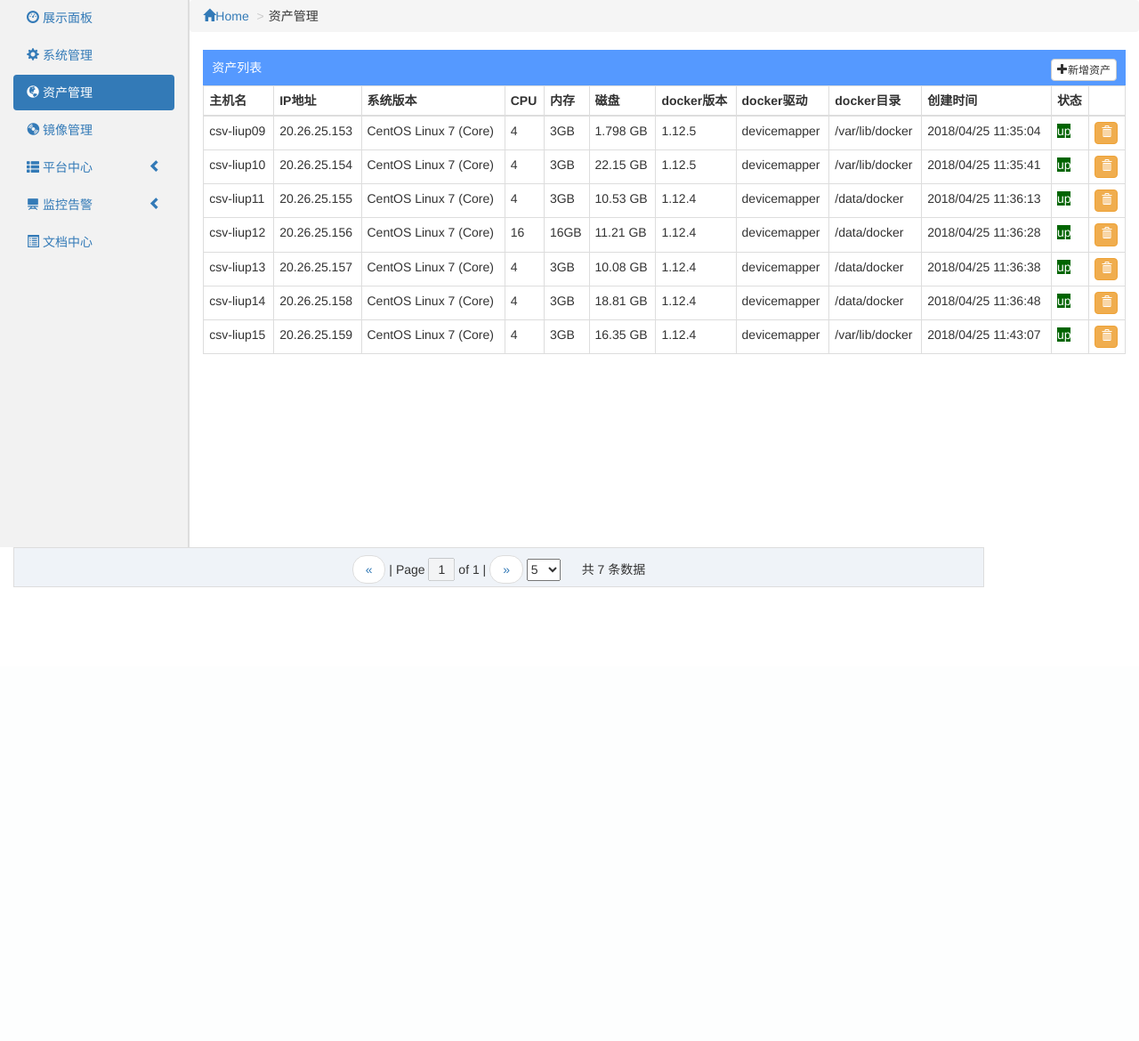
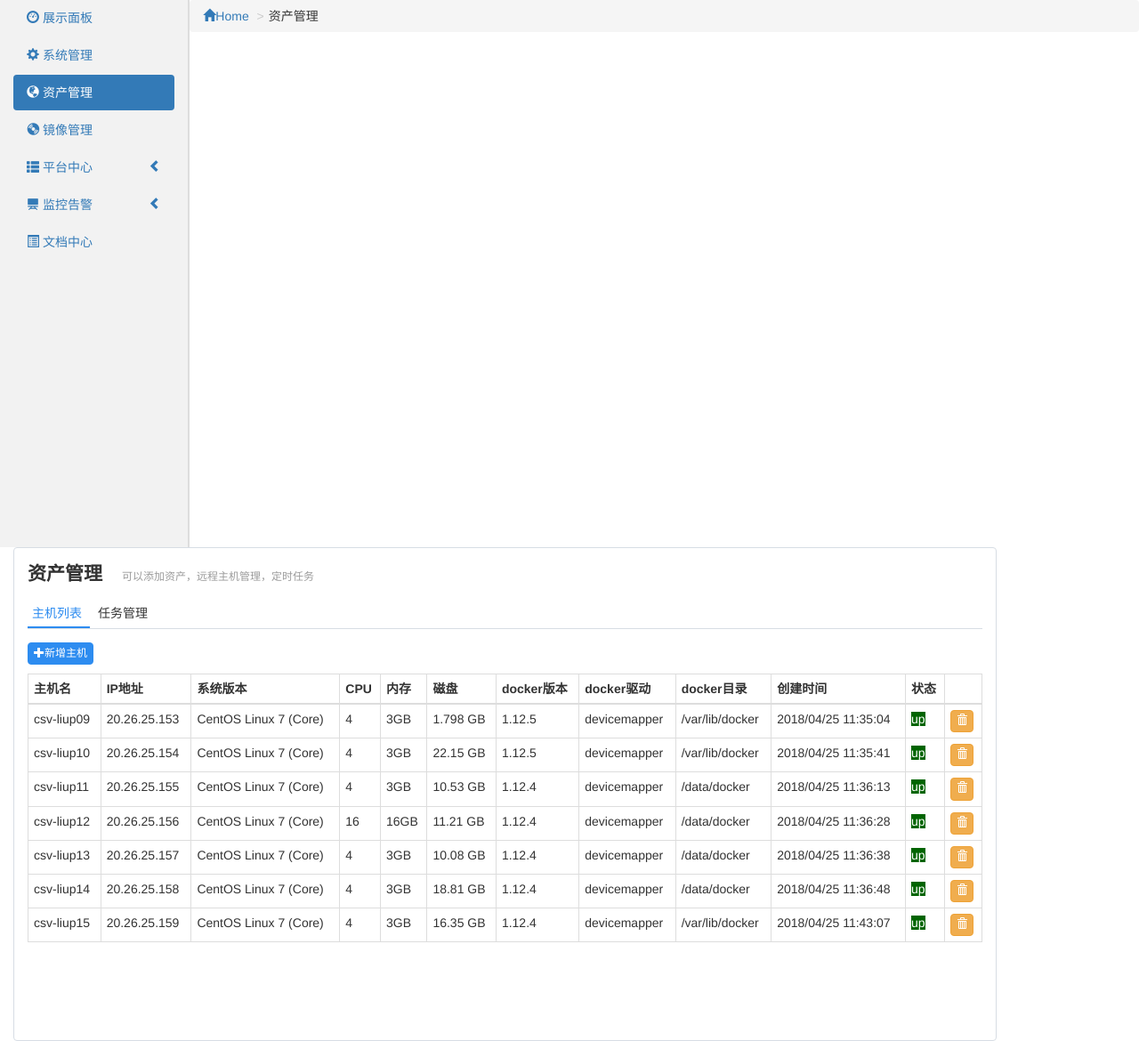
Before and after one commit to wsyx123/dcosauto, a Django app: page /asset/ in a window 1280 px wide. Shown: the part 51-1221 px from the top of the page at 89% size. Before the commit the page ends 711 px from the top, so only its background shows below. Run offline with Django 3.2, Linux system fonts and the light colour scheme; data comes from the database, SQL or seed files in the repository; both versions use the stored data as it was after the commit; parts of the project's set-up code (start-up, migrations or seed data) failed here and were passed over; some libraries are stand-ins or nearby versions.

Commit message:
modify webapp/asset display format

```diff
--- /dev/null
+++ b/statics/css/asset/asset.css
@@ -0,0 +1,126 @@
+#mark{
+	width:100px;
+	position:0;
+	background-color:gray;
+}
+
+#table-head{
+	margin:0px;
+	height:510px;
+	overflow:auto;
+}
+
+#component-title{
+	padding:10px;
+	color:white;
+	background-color:#5599FF;
+}
+
+#add-component{
+	float:right;
+}
+
+#delete-component{
+	color:#FF5511;
+}
+
+#component-list{
+	margin-top:10px;
+}
+
+#component-footer{
+	position: absolute;
+	top:615px;
+	left:243px;
+	width:1105px;
+	padding-top:8px;
+	height:45px;
+	text-align:center;
+	border:1px solid #ddd;
+	background-color:#eff3f8;
+}
+
+#component-footer button{
+	width:35px;
+	height:25px;
+	border-radius:10px;
+	border:1px solid;
+	color:#337ab7;
+	background-color:white;
+}
+
+#component-footer .pager{
+	margin:0px;
+}
+
+.btn{
+	font-size:12px;
+	padding:3px 6px;
+}
+
+.table>tbody>tr>td, .table>tbody>tr>th, .table>tfoot>tr>td, .table>tfoot>tr>th, .table>thead>tr>td, .table>thead>tr>th {
+    padding: 6px;
+    line-height: 1.42857143;
+    vertical-align: top;
+    border-top: 1px solid #ddd;
+}
+
+#modal-body{
+	text-align:center;
+}
+
+#mySuccessAlert,#myFailureAlert{
+	display:none;
+}
+
+.alert{
+	position:absolute;
+	margin-left:1065px;
+	width:300px;
+	height:60px;
+}
+
+#describe-head{
+	border:1px solid #d7dde4;
+	border-radius:4px;
+	margin-left:15px;
+	height:555px;
+	width:1105px;
+	overflow:auto;
+}
+
+#describe-title{
+	display: inline-block;
+	font-size: 1.5em;
+    -webkit-margin-before: 0.83em;
+    -webkit-margin-after: 0.83em;
+    -webkit-margin-start: 0px;
+    -webkit-margin-end: 0px;
+    font-weight: bold;
+}
+
+#image-menu{
+	border-bottom:1px solid #d7dde4;
+	cursor:pointer;
+}
+
+#image-menu div{
+	padding:5px;
+	width:70px;
+	display:inline-block;
+}
+
+#image-detail{
+	margin-top:15px;
+}
+
+#add-button{
+	font-size:12px;
+	background-color:#2d8cf0;
+	border-color: #2d8cf0;
+
+}
+.add-underline{
+	border-bottom:2px solid #2d8cf0;
+	color:#2d8cf0;
+}
--- a/statics/css/image/image.css
+++ b/statics/css/image/image.css
@@ -45,6 +45,7 @@
 	font-size:12px;
 	background-color:#2d8cf0;
 	border-color: #2d8cf0;
+	padding: 3px 6px;
 }
 
 #image-detail-host button,#image-detail-image button{
--- a/statics/css/monitor/monitor.css
+++ b/statics/css/monitor/monitor.css
@@ -48,6 +48,7 @@
 	font-size:12px;
 	background-color:#2d8cf0;
 	border-color: #2d8cf0;
+	padding: 3px 6px;
 }
 
 #zabbix-detail-host button,#zabbix-detail-template button{
--- a/statics/js/asset/asset.js
+++ b/statics/js/asset/asset.js
@@ -1,3 +1,15 @@
+$(document).ready(function(){
+	$("#image-menu div").bind("click",function(){
+		var displayobj = $(".image-detail");
+		$(displayobj).css('display','none');
+		$("#image-menu div").removeAttr("style");
+		$("#image-menu div").removeClass("add-underline");
+		$(this).addClass("add-underline");
+		$(displayobj[$(this).index()]).css('display','block');
+	})
+
+})
+
 function save_asset(obj){
 	var address = $("input[name='address']").val();
 	var collection = $("input[name='collection']:checked").val();
--- a/webapp/common/dockerapi125.py
+++ b/webapp/common/dockerapi125.py
@@ -177,7 +177,7 @@ class DockerOps(object):
         return "True"
 
     def get_container_id(self,host,port,container_name):
-        result = self.list(host, port,alls=True)
+        result = self.list(host, port,container_name,alls=True)
         if result['code'] == 200:
             for containter in result['reason']:
                 if container_name == str(containter["Names"])[4:-2]:
--- a/webapp/templates/asset/asset.html
+++ b/webapp/templates/asset/asset.html
@@ -1,7 +1,7 @@
 {% extends "base/bootstrap.html" %}
 
 {% block css %}
-<link href="/static/css/platformcenter/component.css" rel="stylesheet" />
+<link href="/static/css/asset/asset.css" rel="stylesheet" />
 {% endblock %}
 
 {% block right %}
@@ -12,13 +12,82 @@
 	</ul>
 </div>
 
-<div class="col-md-10" id="table-head">
-	<div id="component-title">
-		<span>资产列表</span>
-		<div id="add-component">
-			<button type="button" data-toggle="modal" data-target="#myModal" class="btn btn-default"><span class="glyphicon glyphicon-plus">新增资产</span></button>
+<div class="col-md-10" id="describe-head">
+	<div>
+		<h3 id="describe-title">资产管理</h3>
+		<span style="font-size:12px;color:#9b9b9b;margin-left:18px;">可以添加资产，远程主机管理，定时任务</span>
+	</div>
+	<div>
+		<div id="image-menu">
+			<div style="border-bottom:2px solid #2d8cf0;color:#2d8cf0">主机列表</div>
+			<div>任务管理</div>
+		</div>
+		<div id="image-detail">
+			<div class="image-detail" style="display:block;">
+				<button id="add-button" type="button" data-toggle="modal" data-target="#myModal" class="btn btn-primary"><i class="glyphicon glyphicon-plus"></i>新增主机</button>
+				<div id="component-list">
+					<table class="table table-bordered">
+					  <thead>
+					    <tr>
+					      <th>主机名</th>
+					      <th>IP地址</th>
+					      <th>系统版本</th>
+					      <th>CPU</th>
+					      <th>内存</th>
+					      <th>磁盘</th>
+					      <th>docker版本</th>
+					      <th>docker驱动</th>
+					      <th>docker目录</th>
+					      <th>创建时间</th>
+					      <th>状态</th>
+					      <th></th>
+					    </tr>
+					  </thead>
+					  <tbody style="max-height:200px;overflow-y: scroll;">
+					  {% for host in hosts.pagedata %}
+					    <tr>
+					      <td>{{ host.hostname|default_if_none:'-' }}</td>
+					      <td>{{ host.address|default_if_none:'  -' }}</td>
+					      <td>{{ host.sversion|default_if_none:'  -' }}</td>
+					      <td>{{ host.cpu|default_if_none:'  -' }}</td>
+					      <td>{{ host.mem|default_if_none:'  -' }}</td>
+					      <td>{{ host.disk|default_if_none:'  -' }}</td>
+					      <td>{{ host.dversion|default_if_none:'  -' }}</td>
+					      <td>{{ host.ddriver|default_if_none:'  -' }}</td>
+					      <td>{{ host.ddata|default_if_none:'  -' }}</td>
+					      <td>{{ host.createtime|date:'Y/m/d H:i:s' }}</td>
+					      {% ifequal host.status 'up' %}
+						  <td><span style="background-color:#006400;color:white;">up</span></td>
+						  {% else %}
+						  <td><span style="background-color:#880000;color:white;">down</span></td>
+						  {% endifequal %}
+					      <td onclick="delete_asset_ask(this);"><button type="button" data-toggle="modal" data-target="#mydelete" data-dismiss="modal" class="btn btn-warning"><i class="glyphicon glyphicon-trash"></i></button></td>
+					    </tr>
+					    {% endfor %}
+					  </tbody>
+					</table>
+				</div>
+			</div>
 		</div>
 	</div>
+</div>
+<!--
+<div class="col-md-10" id="component-footer">
+	<ul class="pager">
+    	<li><a href="#">&laquo;</a></li>
+    	<li>| Page <input disabled type="text" name="pagenum" value="{{ hosts.pagenum }}" style="width:30px;text-align:center;"> of {{ hosts.pagecount }} |</li>
+    	<li><a href="#">&raquo;</a></li>
+    	<li>
+    		<select name="datarow" style="height:25px;" onchange="change_data_row(this);">
+    			<option>5</option>
+    			<option>10</option>
+    			<option>15</option>
+    		</select>
+    	</li>
+    	<li style="margin-left:20px;">共  {{ hosts.itemcount }} 条数据</li>
+	</ul>
+</div>
+-->
 
 <!-- 输入模态框（Modal） -->
 <form action="" id="component-form">
@@ -152,25 +177,6 @@
 	<strong>删除失败！</strong><span id='delete-failure'></span>。
 </div>
 
-
-<div class="col-md-10" id="component-footer">
-	<ul class="pager">
-    	<li><a href="#">&laquo;</a></li>
-    	<li>| Page <input disabled type="text" name="pagenum" value="{{ hosts.pagenum }}" style="width:30px;text-align:center;"> of {{ hosts.pagecount }} |</li>
-    	<li><a href="#">&raquo;</a></li>
-    	<li>
-    		<select name="datarow" style="height:25px;" onchange="change_data_row(this);">
-    			<option>5</option>
-    			<option>10</option>
-    			<option>15</option>
-    		</select>
-    	</li>
-    	<li style="margin-left:20px;">共  {{ hosts.itemcount }} 条数据</li>
-	</ul>
-</div>
-
-
-
 {% endblock %}
 
 {% block js %}
```
Also changed, not shown: other parts of webapp/templates/asset/asset.html (+0 -44 lines), db.sqlite3, statics/css/base/base.css (line endings or trailing spaces), 2 other files.
